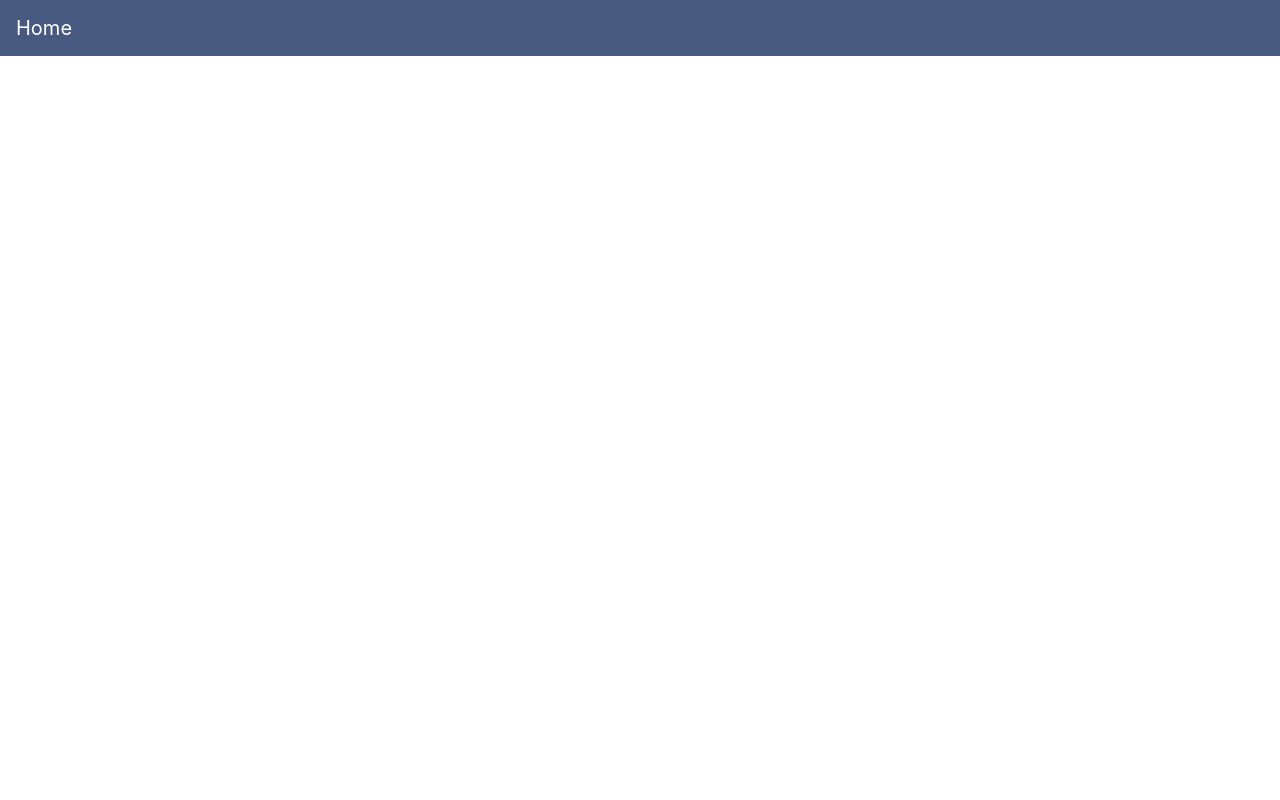
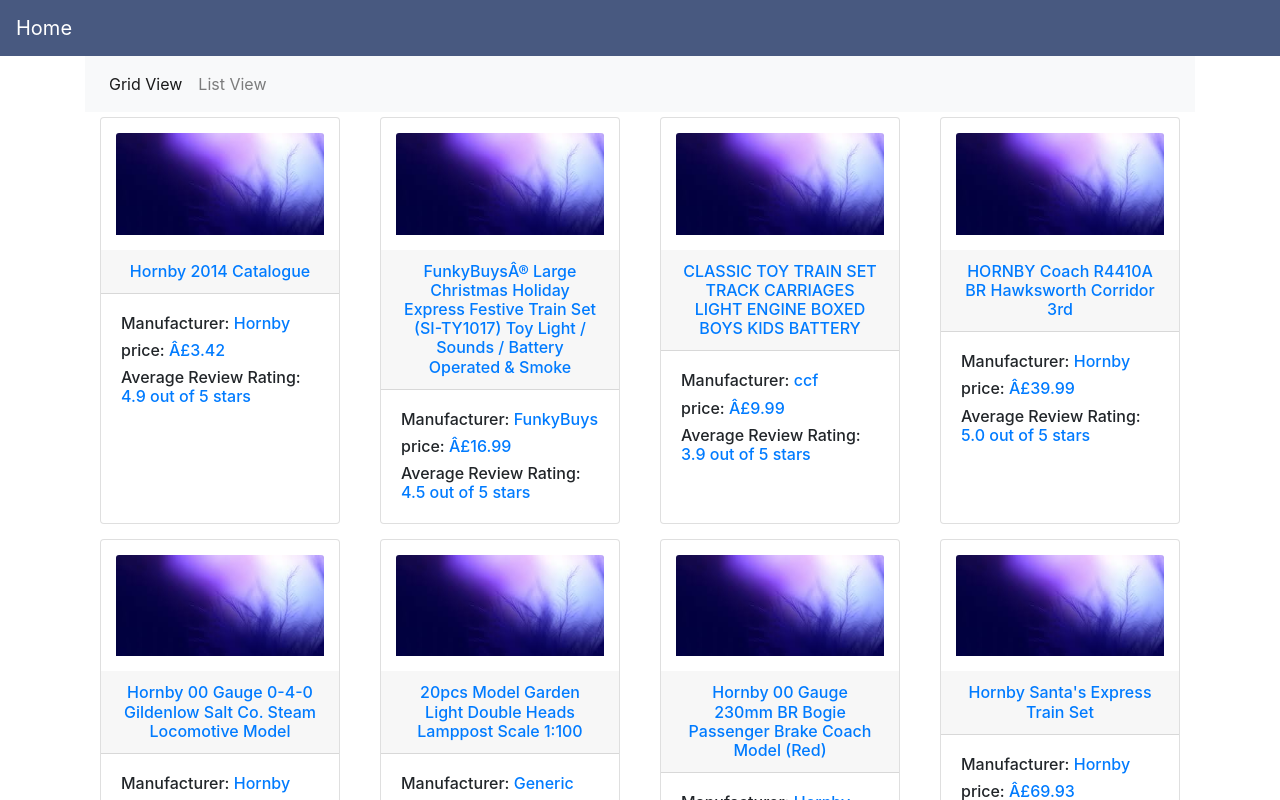
Before and after one commit to imarunagarwal/Case_Study, an Angular app: page /e-commerce/Grid in a window 1280 px wide. Before the commit this address led to /. Shown: the top 800 px of the page. Built offline with nearby package versions, Linux system fonts and the light colour scheme.

Commit message:
grid and list view

```diff
--- a/src/app/e-commerce/e-commerce-routing.module.ts
+++ b/src/app/e-commerce/e-commerce-routing.module.ts
@@ -1,8 +1,22 @@
 import { NgModule } from '@angular/core';
 import { RouterModule, Routes } from '@angular/router';
 import { ECommerceComponent } from './e-commerce.component';
+import { GridComponent } from './grid/grid.component';
+import { ListComponent } from './list/list.component';
 
-const routes: Routes = [{ path: '', component: ECommerceComponent }];
+const routes: Routes = [
+  {
+    path: 'Grid',
+    component: ECommerceComponent,
+    children: [{ path: '', component: GridComponent }],
+  },
+  {
+    path: 'List',
+    component: ECommerceComponent,
+    children: [{ path: '', component: ListComponent }],
+  },
+  { path: '', redirectTo: '/e-commerce/Grid', pathMatch: 'full' },
+];
 
 @NgModule({
   imports: [RouterModule.forChild(routes)],
--- a/src/app/e-commerce/e-commerce.component.html
+++ b/src/app/e-commerce/e-commerce.component.html
@@ -1,36 +1,23 @@
-<div class="content">
-  <div class="cards">
-    <div class="card-deck" *ngFor="let product of productsData">
-      <div class="card">
-        <div style="padding: 15px">
-          <!-- todo add source-->
-          <img
-            src="assets/images/download.jfif"
-            style="background-color: lightgrey"
-            class="card-img-top"
-            alt="Broken Image"
-          />
-        </div>
-        <h6 class="card-header text-primary text-center">
-          {{ product.product_name }}
-        </h6>
-        <div class="card-body">
-          <h6 class="card-text">
-            Manufacturer:
-            <span class="text-primary">{{ product.manufacturer }}</span>
-          </h6>
-          <h6 class="card-text">
-            price:
-            <span class="text-primary">{{ product.price }}</span>
-          </h6>
-          <h6 class="card-text">
-            Average Review Rating:
-            <span class="text-primary">{{
-              product.average_review_rating
-            }}</span>
-          </h6>
-        </div>
-      </div>
-    </div>
+<nav class="navbar navbar-expand-lg navbar-light bg-light">
+  <div class="form-inline my-2 my-lg-0">
+    <ul class="navbar-nav">
+      <li class="nav-item">
+        <a
+          class="nav-link"
+          routerLink="/e-commerce/Grid"
+          routerLinkActive="active"
+          >Grid View</a
+        >
+      </li>
+      <li class="nav-item">
+        <a
+          class="nav-link"
+          routerLink="/e-commerce/List"
+          routerLinkActive="active"
+          >List View</a
+        >
+      </li>
+    </ul>
   </div>
-</div>
+</nav>
+<router-outlet></router-outlet>
--- a/src/app/e-commerce/e-commerce.module.ts
+++ b/src/app/e-commerce/e-commerce.module.ts
@@ -3,9 +3,11 @@
 
 import { ECommerceRoutingModule } from './e-commerce-routing.module';
 import { ECommerceComponent } from './e-commerce.component';
+import { GridComponent } from './grid/grid.component';
+import { ListComponent } from './list/list.component';
 
 @NgModule({
-  declarations: [ECommerceComponent],
+  declarations: [ECommerceComponent, GridComponent, ListComponent],
   imports: [CommonModule, ECommerceRoutingModule],
 })
 export class ECommerceModule {}
--- /dev/null
+++ b/src/app/e-commerce/grid/grid.component.html
@@ -0,0 +1,36 @@
+<div class="content">
+  <div class="cards">
+    <div class="card-deck" *ngFor="let product of productsData">
+      <div class="card">
+        <div style="padding: 15px">
+          <!-- todo add source-->
+          <img
+            src="assets/images/download.jfif"
+            style="background-color: lightgrey"
+            class="card-img-top"
+            alt="Broken Image"
+          />
+        </div>
+        <h6 class="card-header text-primary text-center">
+          {{ product.product_name }}
+        </h6>
+        <div class="card-body">
+          <h6 class="card-text">
+            Manufacturer:
+            <span class="text-primary">{{ product.manufacturer }}</span>
+          </h6>
+          <h6 class="card-text">
+            price:
+            <span class="text-primary">{{ product.price }}</span>
+          </h6>
+          <h6 class="card-text">
+            Average Review Rating:
+            <span class="text-primary">{{
+              product.average_review_rating
+            }}</span>
+          </h6>
+        </div>
+      </div>
+    </div>
+  </div>
+</div>
--- /dev/null
+++ b/src/app/e-commerce/grid/grid.component.ts
@@ -0,0 +1,27 @@
+import { Component, OnDestroy, OnInit } from '@angular/core';
+import { Subscription } from 'rxjs';
+import { IProductsData } from '../Models/IProductsData';
+import { ECommerceDataService } from '../Services/e-commerce.service';
+
+@Component({
+  selector: 'app-grid',
+  templateUrl: './grid.component.html',
+  styleUrls: ['./grid.component.css'],
+})
+export class GridComponent implements OnInit, OnDestroy {
+  productsData: IProductsData[] = [];
+  getStudentDataSubscription: Subscription;
+  constructor(private eCommerceDataService: ECommerceDataService) {}
+
+  ngOnInit(): void {
+    this.getStudentDataSubscription = this.eCommerceDataService
+      .getData()
+      .subscribe((data: any) => {
+        this.productsData = data;
+      });
+  }
+
+  ngOnDestroy(): void {
+    this.getStudentDataSubscription.unsubscribe();
+  }
+}
--- /dev/null
+++ b/src/app/e-commerce/list/list.component.css
@@ -0,0 +1,5 @@
+.cards {
+  display: grid;
+  grid-template-columns: auto auto;
+  gap: 10px;
+}
--- /dev/null
+++ b/src/app/e-commerce/list/list.component.html
@@ -0,0 +1,27 @@
+<div class="content">
+  <div class="cards">
+    <div class="card-deck" *ngFor="let product of productsData">
+      <div class="card">
+        <h6 class="card-header text-primary text-center">
+          {{ product.product_name }}
+        </h6>
+        <div class="card-body">
+          <h6 class="card-text">
+            Manufacturer:
+            <span class="text-primary">{{ product.manufacturer }}</span>
+          </h6>
+          <h6 class="card-text">
+            price:
+            <span class="text-primary">{{ product.price }}</span>
+          </h6>
+          <h6 class="card-text">
+            Average Review Rating:
+            <span class="text-primary">{{
+              product.average_review_rating
+            }}</span>
+          </h6>
+        </div>
+      </div>
+    </div>
+  </div>
+</div>
--- /dev/null
+++ b/src/app/e-commerce/list/list.component.ts
@@ -0,0 +1,27 @@
+import { Component, OnDestroy, OnInit } from '@angular/core';
+import { Subscription } from 'rxjs';
+import { IProductsData } from '../Models/IProductsData';
+import { ECommerceDataService } from '../Services/e-commerce.service';
+
+@Component({
+  selector: 'app-list',
+  templateUrl: './list.component.html',
+  styleUrls: ['./list.component.css'],
+})
+export class ListComponent implements OnInit, OnDestroy {
+  productsData: IProductsData[] = [];
+  getProductsDataSubscription: Subscription;
+  constructor(private eCommerceDataService: ECommerceDataService) {}
+
+  ngOnInit(): void {
+    this.getProductsDataSubscription = this.eCommerceDataService
+      .getData()
+      .subscribe((products: IProductsData[]) => {
+        this.productsData = products;
+      });
+  }
+
+  ngOnDestroy(): void {
+    this.getProductsDataSubscription.unsubscribe();
+  }
+}
--- a/src/styles.css
+++ b/src/styles.css
@@ -1 +1,22 @@
-/* You can add global styles to this file, and also import other style files */
+.card-deck {
+  background-color: white;
+  margin: 0px;
+}
+
+.cards {
+  display: grid;
+  grid-template-columns: auto auto auto auto;
+  gap: 10px;
+}
+
+.wrapper {
+  display: flex;
+  width: 100%;
+  max-height: 87vh;
+  max-width: 100vw;
+  align-items: stretch;
+}
+
+.card {
+  margin: 5px;
+}
```
Also changed, not shown: src/app/e-commerce/grid/grid.component.css (added).
